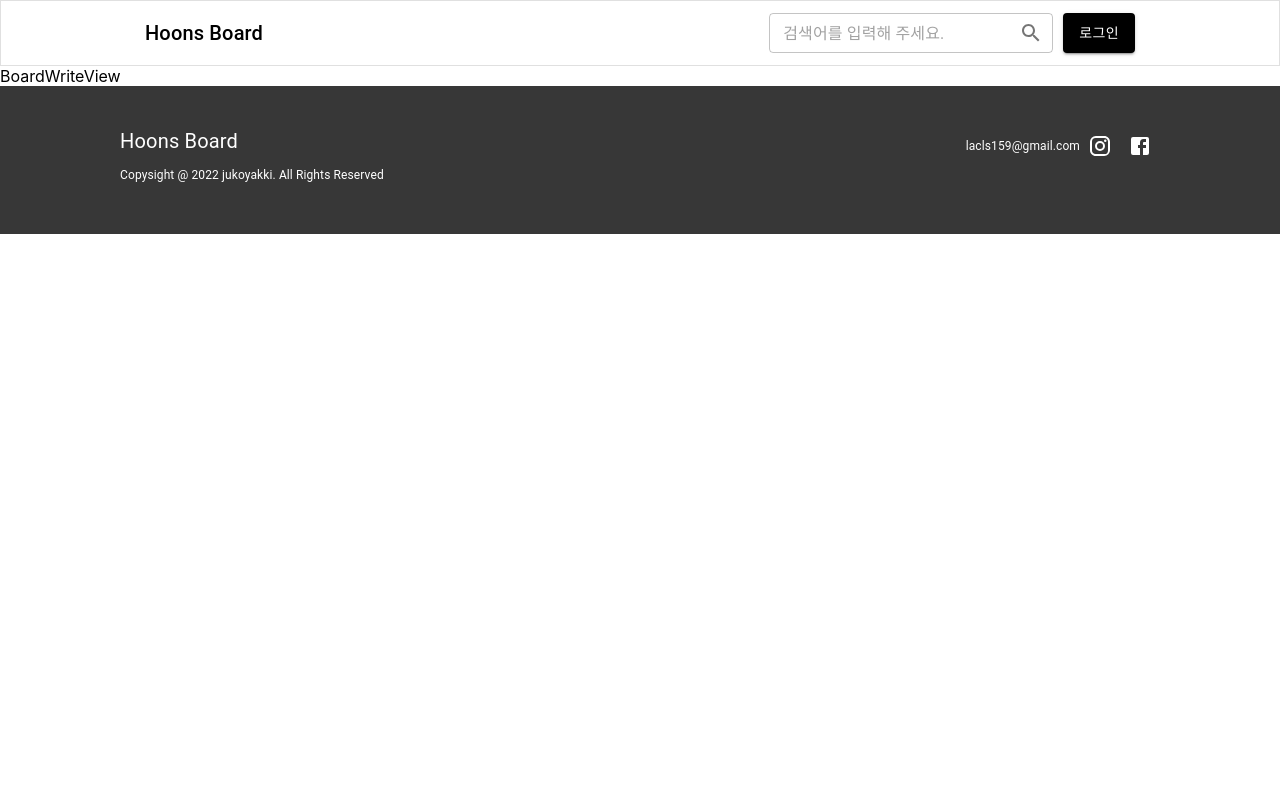
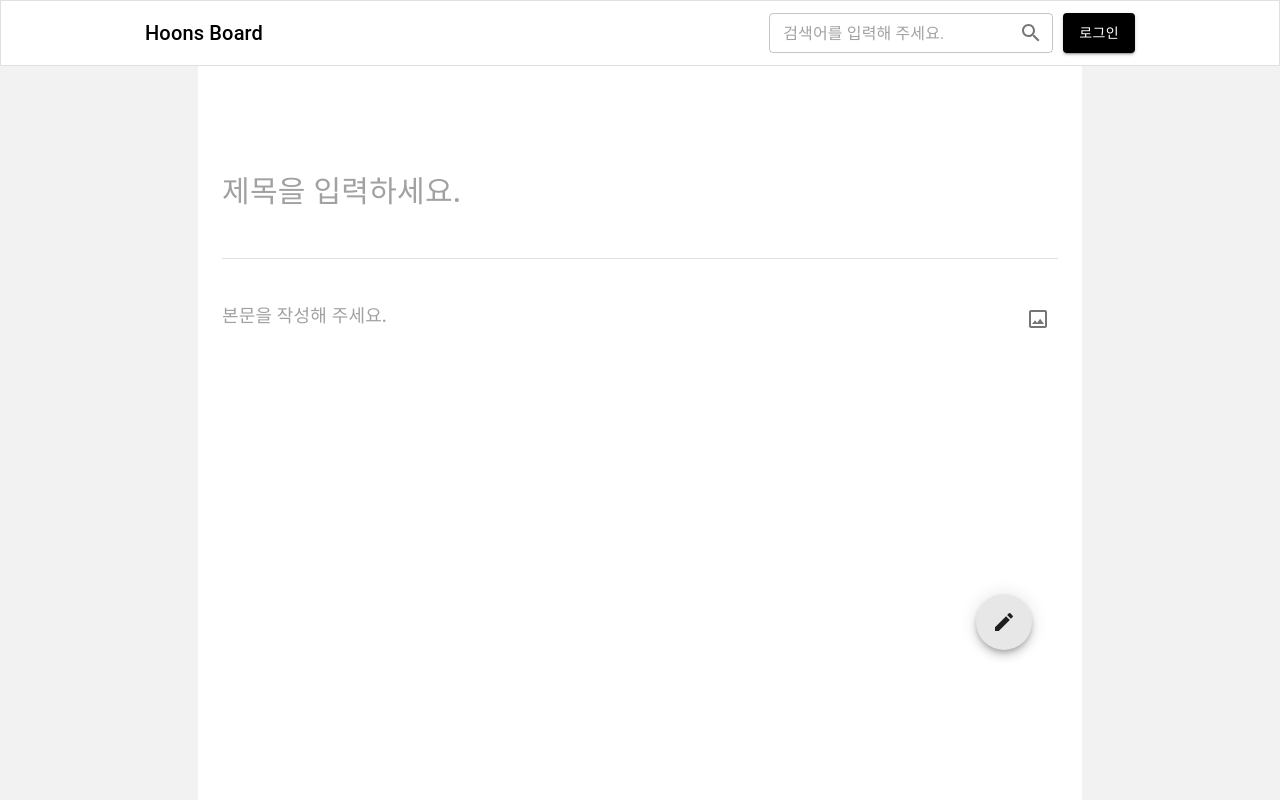
Before and after one commit to YeomCE/java-web, a React (Create React App) app in the folder front/board/: page /board/write in a window 1280 px wide. Shown: the top 800 px of the page. Built offline with nearby package versions, Linux system fonts and the light colour scheme.

Commit message:
2023.02.21 15:50

```diff
--- a/front/board/src/views/Board/BoardWriteView/index.tsx
+++ b/front/board/src/views/Board/BoardWriteView/index.tsx
@@ -1,7 +1,36 @@
-import React from 'react'
+import { useState } from 'react'
+import { Box, Divider, Fab, IconButton, Input } from "@mui/material"
+import ImageOutlinedIcon from '@mui/icons-material/ImageOutlined';
+import CreateIcon from '@mui/icons-material/Create';
 
 export default function BoardWriteView() {
-  return (
-    <div>BoardWriteView</div>
-  )
+
+    const [boardTitle, setBoardTitle] = useState<string>("");
+    const [boardContent, setBoardContent] = useState<string>("");
+
+    const onWriteHandler = () => {
+        //? title과 content에 내용이 있는지 검증
+        if(!boardTitle || !boardContent){
+            alert("제목과 내용을 모두 입력해 주세요.")
+        }
+        //? 존재한다면 작성 완료
+    }
+
+    return (
+        <Box sx={{ p: "0px 198px", backgroundColor: "rgba(0, 0, 0, 0.05)" }}>
+            <Box sx={{ p: "100px 24px", backgroundColor: "#ffffff" }}>
+                <Input fullWidth disableUnderline placeholder='제목을 입력하세요.' sx={{ fontSize: "30px", fontWeight: 500 }} onChange={(e) => setBoardTitle(e.target.value)} />
+                <Divider sx={{ m: "40px 0px" }} />
+                <Box sx={{ display: "flex", alignItems: "start" }} >
+                    <Input fullWidth disableUnderline multiline minRows={30} placeholder='본문을 작성해 주세요.' sx={{ fontSize: "18px", fontWeight: 500 }} onChange={(e) => setBoardContent(e.target.value)} />
+                    <IconButton>
+                        <ImageOutlinedIcon />
+                    </IconButton>
+                </Box>
+            </Box>
+            <Fab sx={{backgroundColor:"#e7e7e7", position:"fixed", right:"248px", bottom:"150px"}}>
+                <CreateIcon/>
+            </Fab>
+        </Box>
+    )
 }
--- a/front/board/src/views/MyPageView/MyPageContents/index.tsx
+++ b/front/board/src/views/MyPageView/MyPageContents/index.tsx
@@ -17,11 +17,11 @@ export default function MyPageContents() {
 
     useEffect(()=>{
         //^ 로그인이 되어있지 않으면 로그인 페이지로 이동
-        if(!user) {
-            alert("로그인이 필요한 작업입니다.");
-            navigator("/auth");
-            return;
-        }
+        // if(!user) {
+        //     alert("로그인이 필요한 작업입니다.");
+        //     navigator("/auth");
+        //     return;
+        // }
 
         //? BOARD_LIST(전체 게시물 리스트)에서 작성자의 nickname이 로그인한 회원의 nickname과 일치하는 게시물만 필터링하여 새로운 기준이 되는 list 생성
         const tmp = BOARD_LIST.filter((board) => board.writerNickname === user?.nickName);
```
